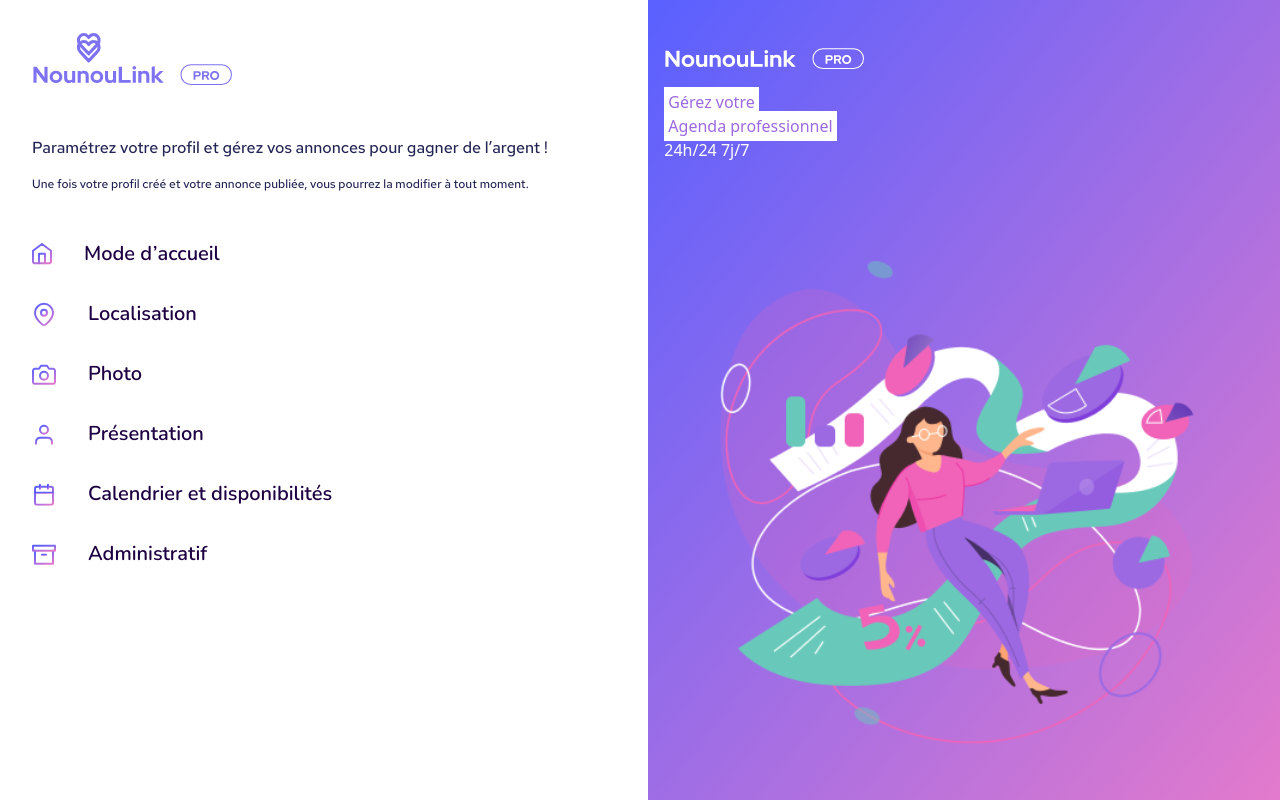
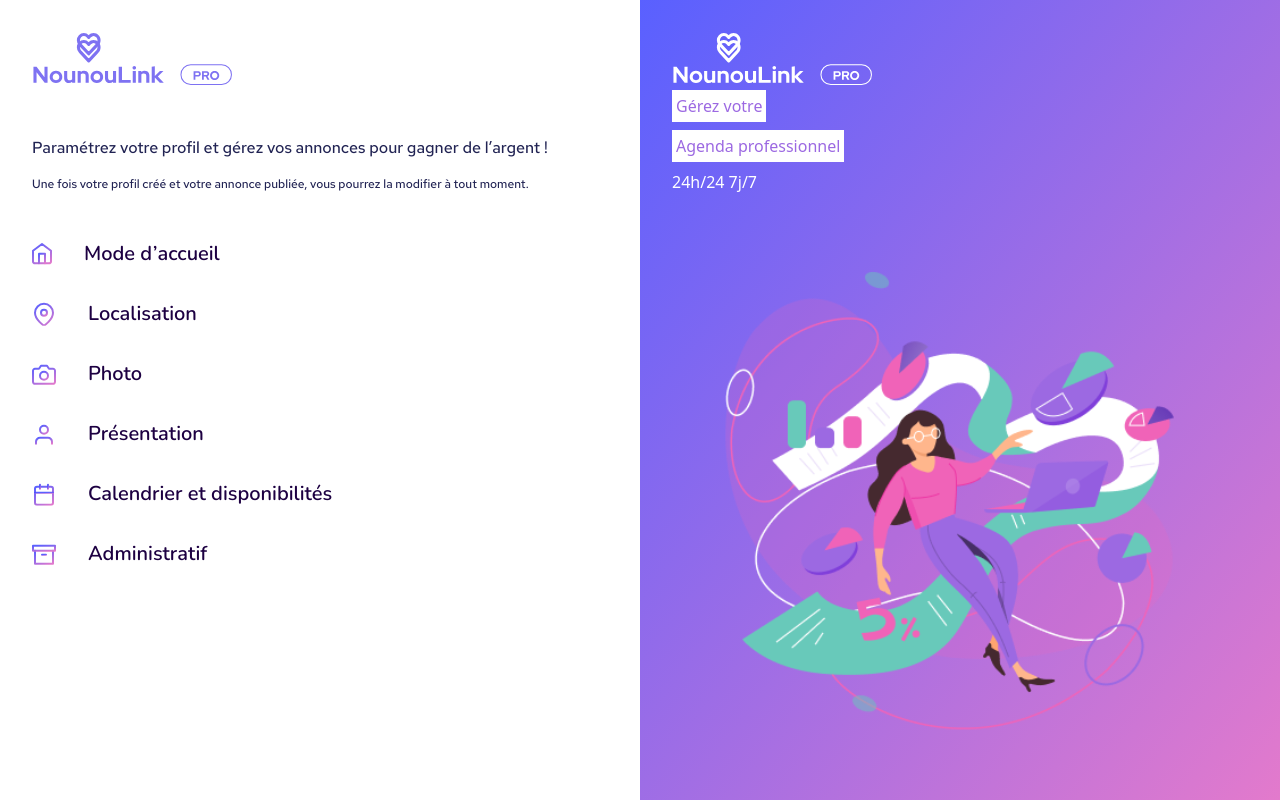
Before and after one commit to WildCodeSchool/2022-11-JS-RemoteFR-Geekrew-P3-NounouLink, a React (Vite) app in the folder frontend/: page /pro in a window 1280 px wide. Built offline with nearby package versions, Linux system fonts and the light colour scheme; no server answers; the HTML template or start-up script is replaced by a standard one.

Commit message:
design for navpage responsive seems ok

```diff
--- a/frontend/src/pages/Nannys/AccueilProNounou.jsx
+++ b/frontend/src/pages/Nannys/AccueilProNounou.jsx
@@ -51,21 +51,21 @@ function AccueilProNounou() {
           </div>
         </div>
       </div>
-      <div className="hidden gradient-linear w-full lg:flex flex-col justify-between h-full p-4 grow">
+      <div className="hidden gradient-linear w-full lg:flex flex-col justify-between h-full p-8 grow">
         <img className="max-w-[200px]" src={logoWhite} alt="NounouLink Pro" />
-        <h3 className="text-white">
-          <span className="bg-white text-purple-pro p-1">Gérez votre </span>
-          <br />
-          <span className="bg-white text-purple-pro p-1">
+        <h3 className="text-white flex flex-col gap-2">
+          <span className="bg-white max-w-fit text-purple-pro p-1 w-auto">
+            Gérez votre
+          </span>
+          <span className="bg-white max-w-fit text-purple-pro p-1 block">
             Agenda professionnel
           </span>
-          <br />
           24h/24 7j/7
         </h3>
         <img
           src={hero}
           alt="fille avec des lunettes travaillant"
-          className="max-w-[90%]"
+          className=" lg:max-w-lg 2xl:max-w-xl"
         />
       </div>
     </div>
```
Also changed, not shown: frontend/src/assets/pro/nounouLinkProWhite.svg.
